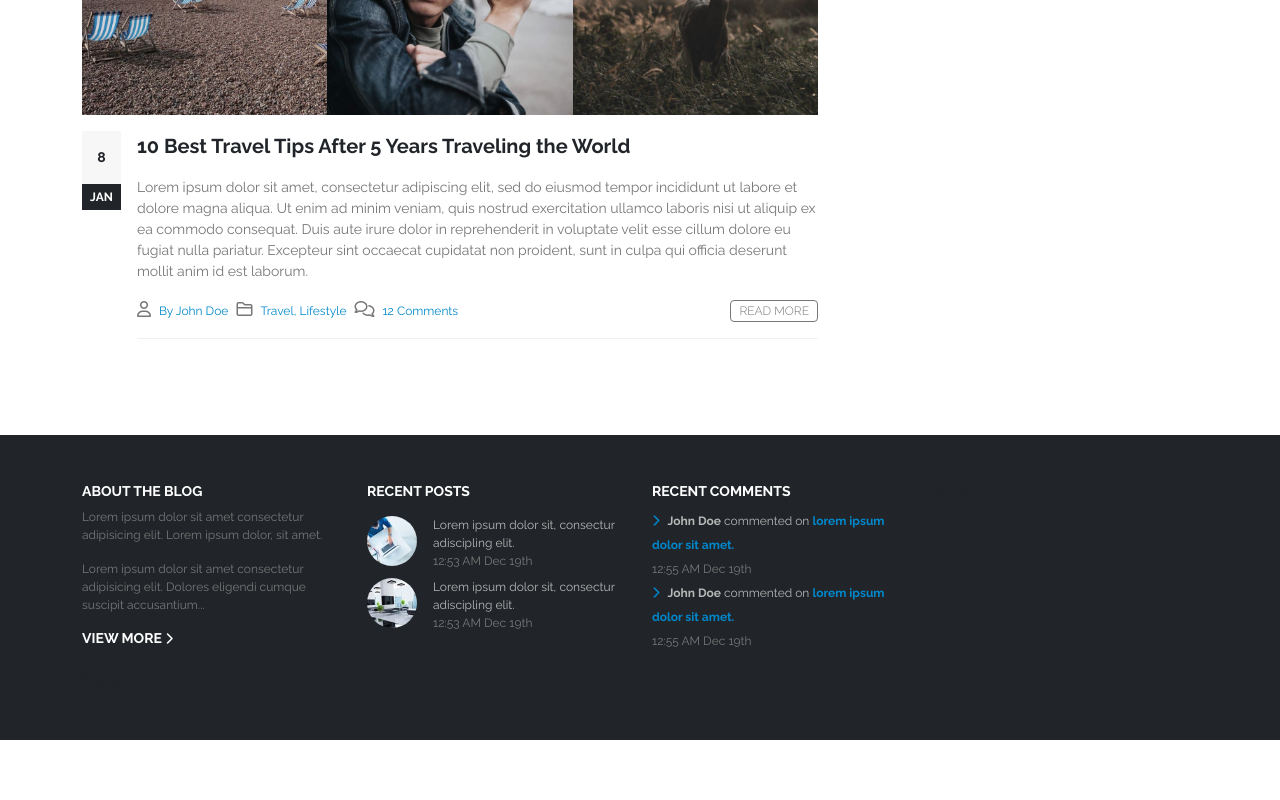
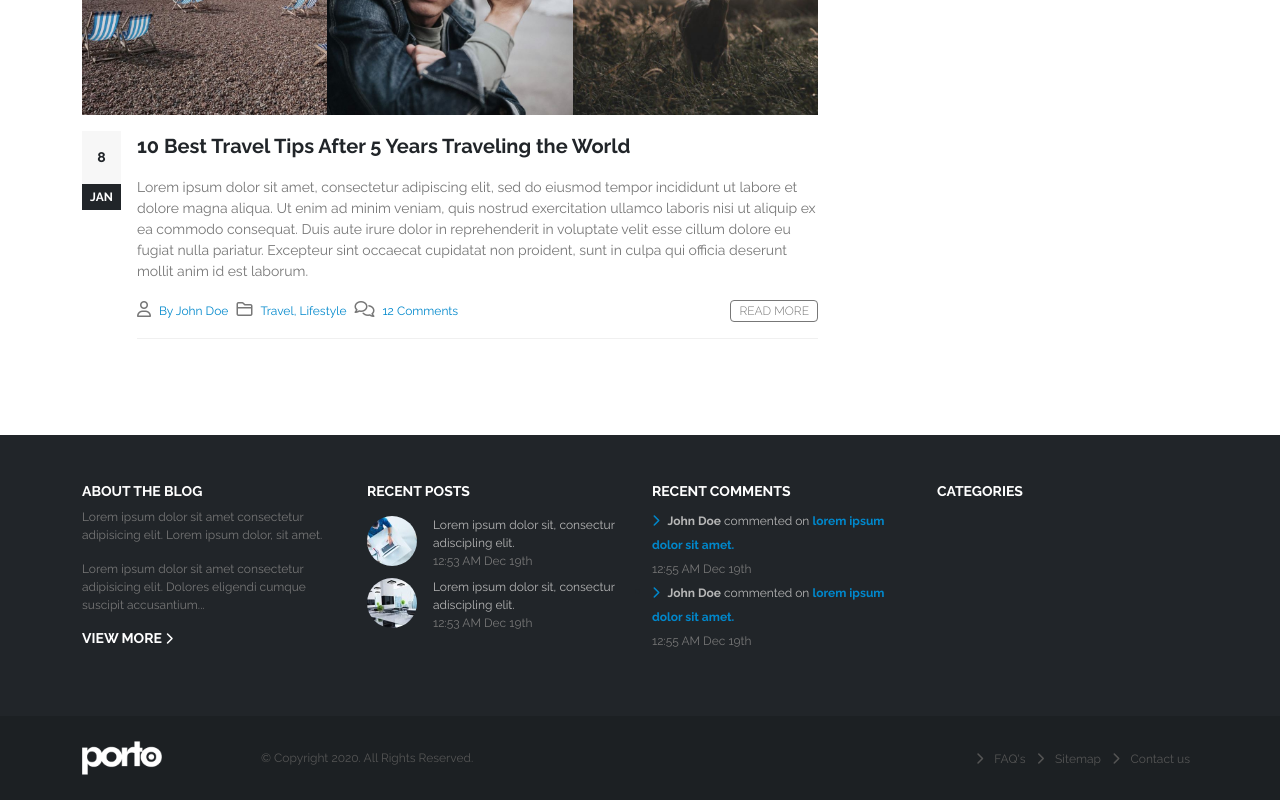
Before and after one commit to pierfrancescoscar/proj-html-vuejs, a Vue app: page / in a window 1280 px wide. Shown: the part 4198-4998 px from the top of the page. Before the commit the page ends 4938 px from the top, so only its background shows below. Built offline with nearby package versions, Linux system fonts and the light colour scheme.

Commit message:
ADD: complete bottom footer section

```diff
--- a/src/App.vue
+++ b/src/App.vue
@@ -21,7 +21,10 @@
     </main>
 
     <footer>
+        <!-- Main Footer Section -->
         <Footer :recentPosts="recentFooterPosts" />
+        <!-- Footer Copyright Section -->
+        <BottomFooter />
     </footer>
   </div>
 </template>
@@ -35,6 +38,7 @@ import PostList from '@/components/PostList.vue';
 import Categories from '@/components/Categories.vue';
 import BlogPost from '@/components/BlogPost.vue';
 import Footer from '@/components/Footer.vue';
+import BottomFooter from '@/components/BottomFooter.vue';
 
 
 
@@ -49,6 +53,7 @@ export default {
     Categories,
     BlogPost,
     Footer,
+    BottomFooter,
 
   },
   data() {
--- /dev/null
+++ b/src/components/BottomFooter.vue
@@ -0,0 +1,71 @@
+<template>
+  <section class="container-fluid p-4">
+      <div class="container">
+          <div class="row align-items-center">
+
+              <div class="col-6">
+                  <img class="me-5" src="../assets/logo-footer.png" alt="porto-logo">
+                    <span class="ps-5 copyright">
+                        &copy;
+                        Copyright 2020. All Rights Reserved.
+                    </span>
+              </div>
+
+              <div class="col-6">
+
+                <div class="breadcrumbs">
+                    <span class="pe-2">
+                        <i class="pe-2 fas fa-chevron-right"></i>
+                        FAQ's
+                    </span>
+
+                    <span class="pe-2">
+                        <i class="pe-2 fas fa-chevron-right"></i>
+                        Sitemap
+                    </span>
+
+                    <span class="pe-2">
+                        <i class="pe-2 fas fa-chevron-right"></i>
+                        Contact us
+                    </span>
+                  </div>
+
+              </div>
+          </div>
+      </div>
+  </section>
+</template>
+
+<script>
+export default {
+    name: 'BottomFooter'
+
+}
+</script>
+
+<style scoped lang="scss">
+@import '@/style/vars.scss';
+
+section {
+    background-color: $background-9;
+}
+    img {
+        width: 80px;
+    }
+
+    .copyright {
+        font-size: $minor-fs;
+        color: $text-6;
+    }
+
+    span {
+        font-size: $minor-fs;
+        color: $text-6;
+        cursor: pointer;
+    }
+
+    .breadcrumbs {
+        text-align: right;
+    }
+
+</style>
--- a/src/components/Footer.vue
+++ b/src/components/Footer.vue
@@ -79,10 +79,9 @@
                   </nav>
               </div>
               <div class="col-3">
-                  Footer 4
-              </div>
-              <div class="col-3">
-                  Footer 5
+
+                <h3 class="text-white text-uppercase">Categories</h3>
+
               </div>
           </div>
       </section>
```
